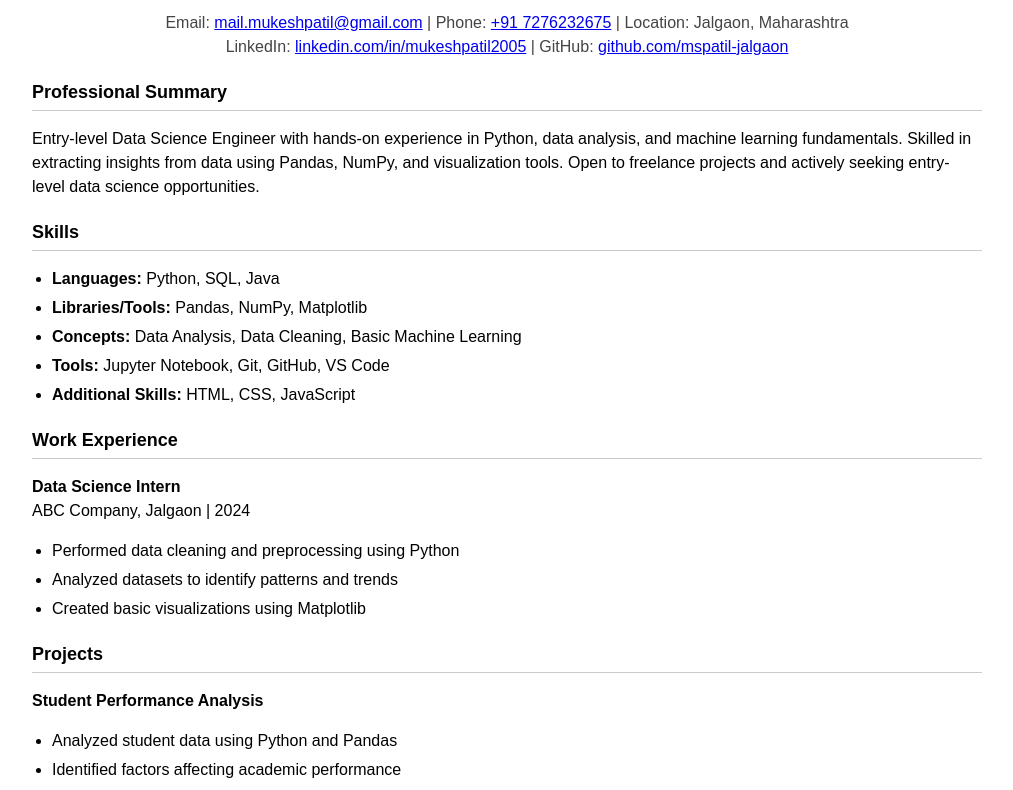
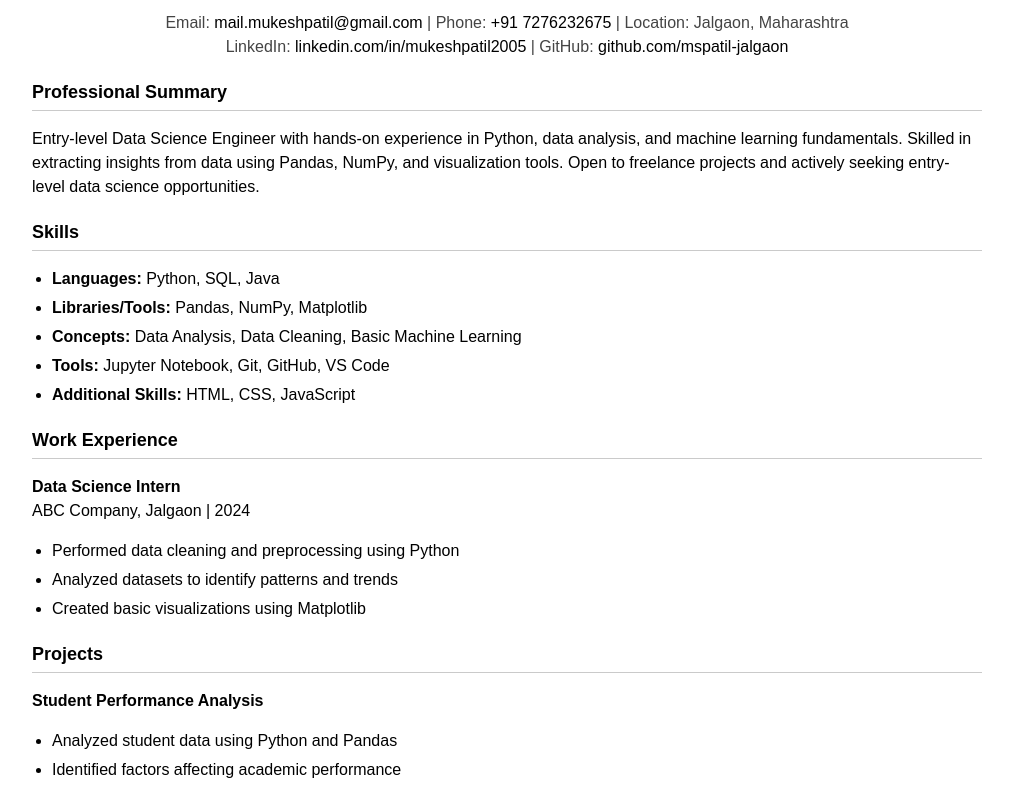
Before and after one commit to mspatil-jalgaon/mspatil-jalgaon.github.io, a plain HTML site: page index.html in a window 1280 px wide. Shown: the part 121-911 px from the top of the page, without its empty margins (133-1146 px from the left). Drawn offline with Linux system fonts and the light colour scheme.

Commit message:
Update index.html

```diff
--- a/index.html
+++ b/index.html
@@ -45,6 +45,18 @@
             color: #444;
         }
 
+        .contact a {
+            color: black;
+            text-decoration: none;
+            font-weight: 500;
+        }
+
+        .contact a:hover {
+            text-decoration: underline;
+            color: #555;
+        }
+
+
         ul {
             padding-left: 20px;
         }
@@ -83,6 +95,7 @@
                 margin: 0;
             }
         }
+
     </style>
 </head>
 
```
